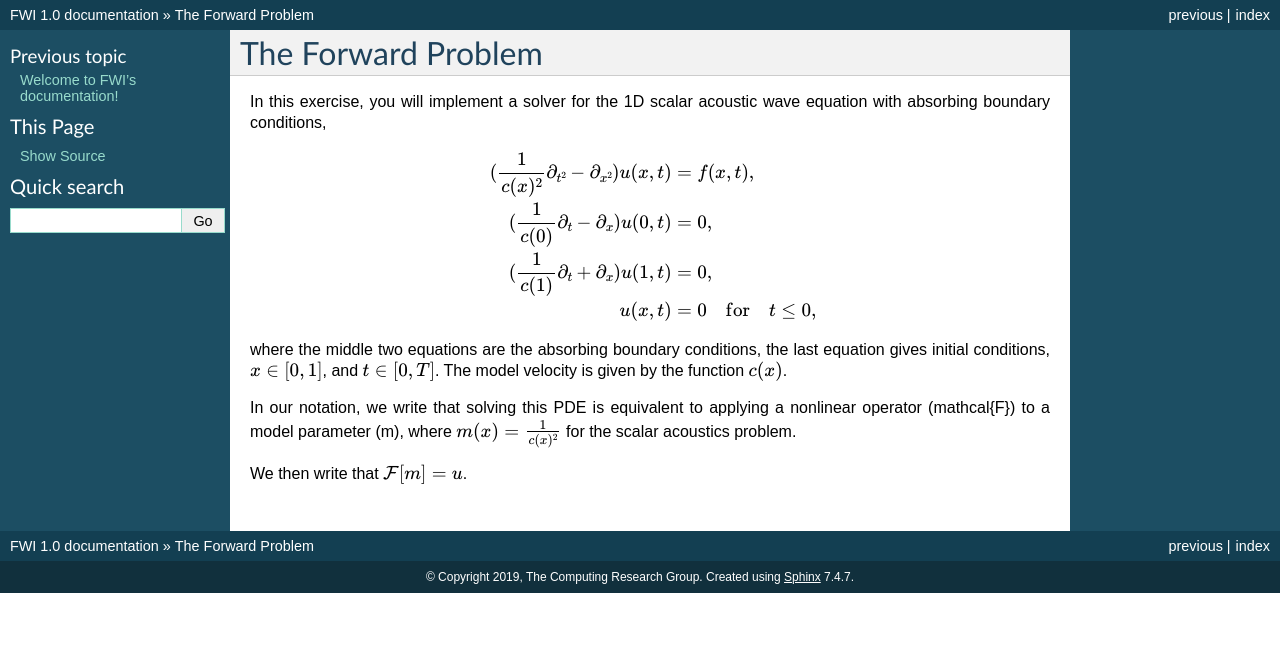
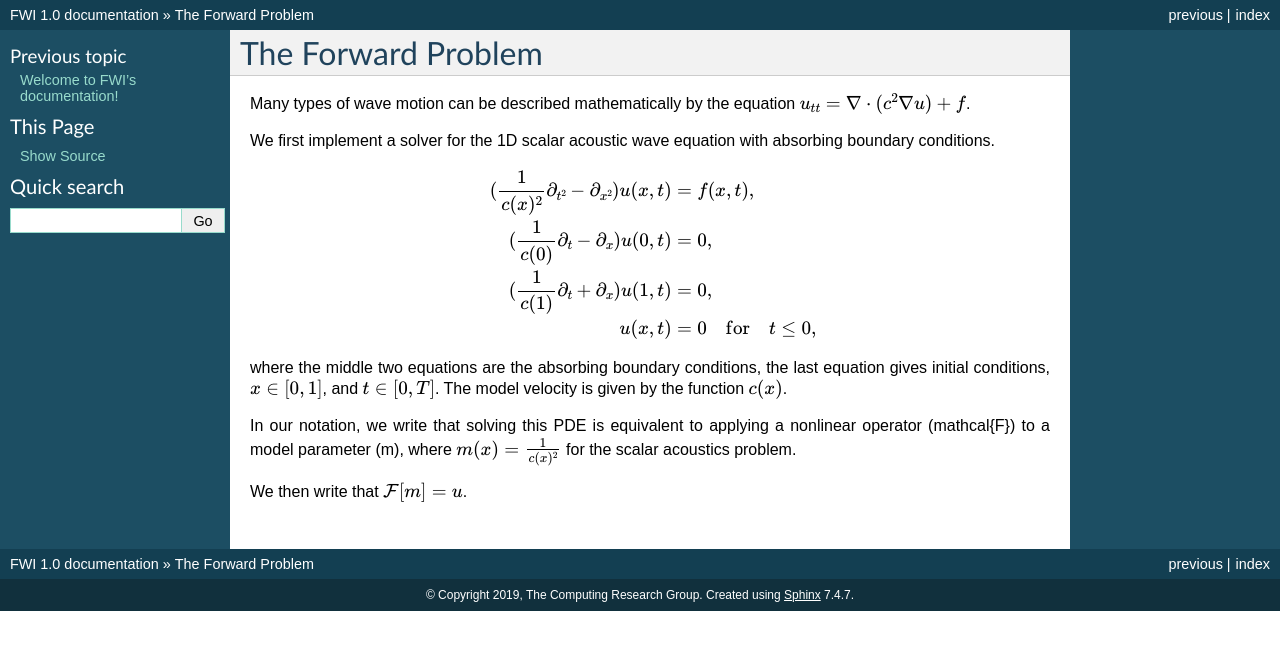
Before and after one commit to lhuang-pvamu/FWI, a Sphinx documentation site: the page built from docs/source/forward.rst, in a window 1280 px wide. Shown: the top 650 px of the page. Built offline with Sphinx 7.4.7, drawn with Linux system fonts in a browser that asks for light colours; formulas are drawn with MathJax 3.

Commit message:
update index

```diff
--- a/docs/source/conf.py
+++ b/docs/source/conf.py
@@ -31,6 +31,8 @@
 # ones.
 extensions = [
     #'sphinx.ext.pngmath',
+    'sphinx.ext.imgmath',
+    'sphinx.ext.viewcode',
 ]
 
 # Add any paths that contain templates here, relative to this directory.
--- a/docs/source/forward.rst
+++ b/docs/source/forward.rst
@@ -1,8 +1,9 @@
 The Forward Problem
 ===================
 
+Many types of wave motion can be described mathematically by the equation :math:`u_{tt} = \nabla \cdot (c^2\nabla u)+f`.
 
-In this exercise, you will implement a solver for the 1D scalar acoustic wave equation with absorbing boundary conditions,
+We first implement a solver for the 1D scalar acoustic wave equation with absorbing boundary conditions.
 
 .. math::
 
--- a/docs/source/index.rst
+++ b/docs/source/index.rst
@@ -5,6 +5,9 @@
 
 Welcome to FWI's documentation!
 ===============================
+
+It is a repository to document how to solve the wave equation using the finite difference method. It is an exercise for Pysit introduction to Full Waveform Inversion (FWI): https://pysit.readthedocs.io/en/latest/exercises/index.html
+
 
 Contents:
 
```
